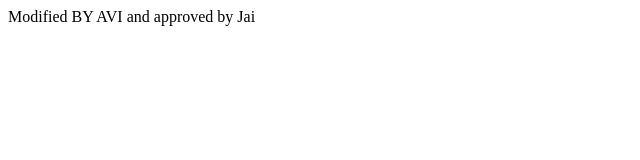
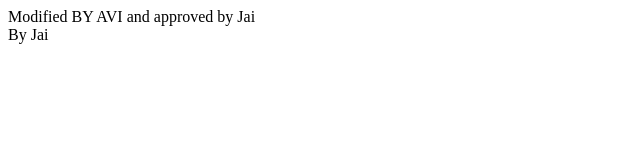
Before and after one commit to Jaitsp/mygit, a plain HTML site: page index.html in a window 1280 px wide. Shown: the full height of the page, 0-640 px from the left. Drawn offline with Linux system fonts and the light colour scheme.

Commit message:
footer added by jai

```diff
--- a/index.html
+++ b/index.html
@@ -3,5 +3,5 @@
 		<title> Jai changes done with branch with other work too</title>
 
 	</head>
-	<body>Modified BY AVI and approved by Jai</body>		<footer></footer>
+	<body>Modified BY AVI and approved by Jai</body>		<footer>By Jai</footer>
 </html>
```
